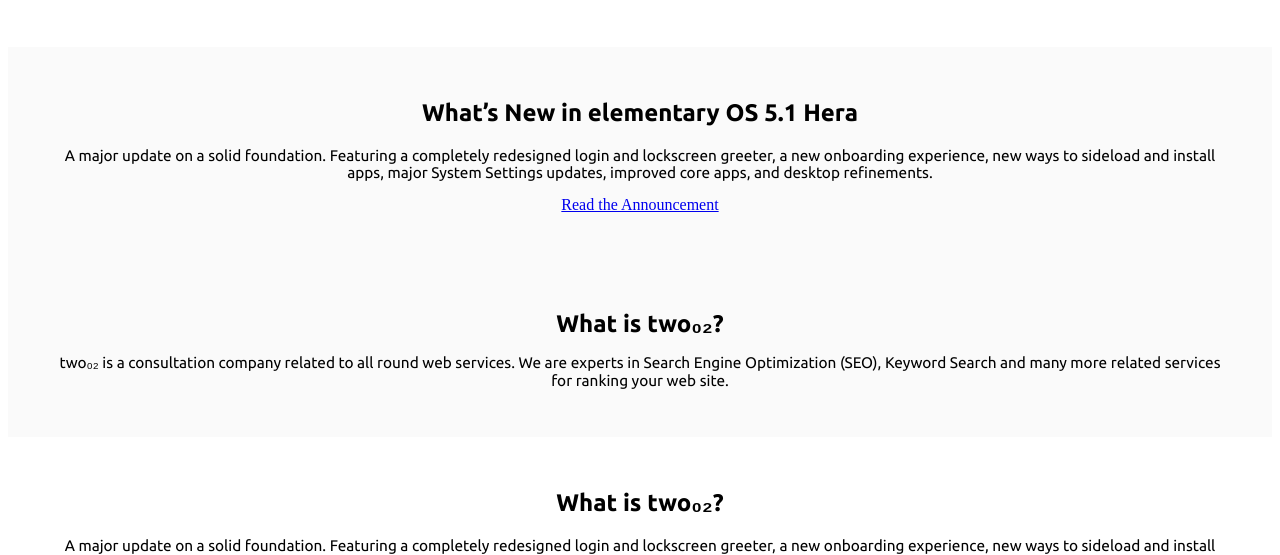
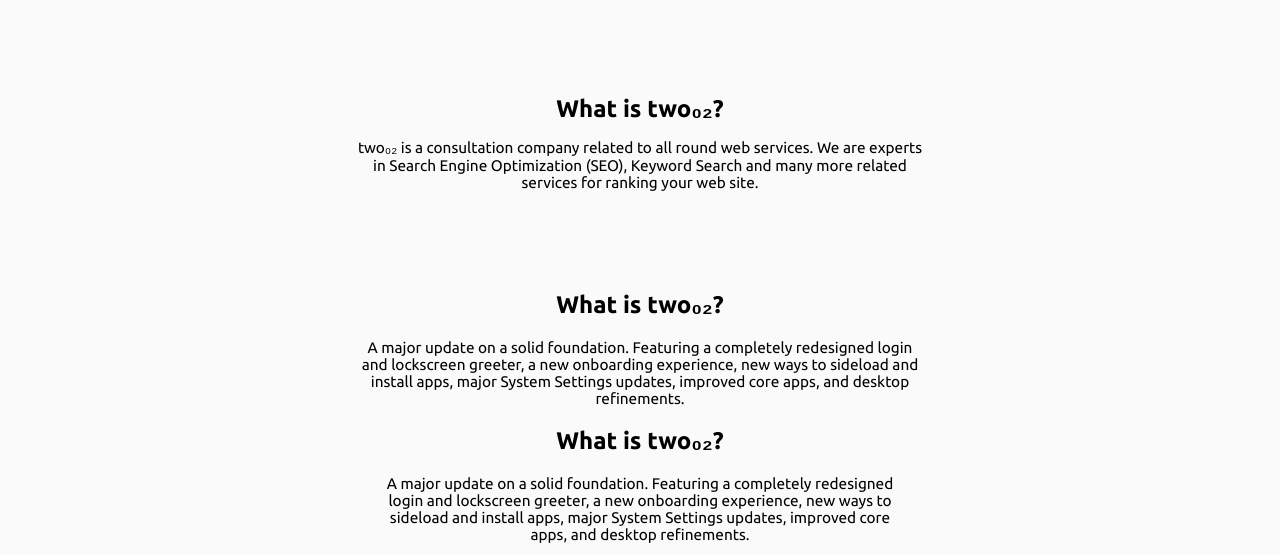
Before and after one commit to two02/two02.github.io, a plain HTML site: page index.html in a window 1280 px wide. Shown: the part 244-799 px from the top of the page. Drawn offline with Linux system fonts and the light colour scheme.

Commit message:
css modifications

```diff
--- a/index.html
+++ b/index.html
@@ -24,17 +24,8 @@
     <p class="slogonp">&#60;Web automation laboratory&#47;&#62;</p>
   </div>
 
-  <section id="whats-new" class="grey">
-    <div class="grid">
-        <div class="two-thirds">
-            <h2>What’s New in elementary OS 5.1 Hera</h2>
-            <p>A major update on a solid foundation. Featuring a completely redesigned login and lockscreen greeter, a new onboarding experience, new ways to sideload and install apps, major System Settings updates, improved core apps, and desktop refinements.</p>
-            <a href="https://blog.elementary.io/introducing-elementary-os-5-1-hera/" target="_blank" rel="noopener" class="read-more">Read the Announcement</a>
-        </div>
-    </div>
-</section>
 
-  <section id="whats-two02" class="grey">
+  <section id="whats-two02">
     <div class="grid">
       <h2>What is two₀₂?</h2>
       <p>two₀₂ is a consultation company related to all round web services. We are experts in Search Engine Optimization (SEO), Keyword Search and many more related services for ranking your web site.</p>
--- a/styles/styles.css
+++ b/styles/styles.css
@@ -1,6 +1,6 @@
 @import url('https://fonts.googleapis.com/css2?family=Ubuntu:ital,wght@0,400;0,500;0,700;1,300;1,400;1,500;1,700&display=swap');
 body {
-    background-color: #ffffff;
+    background-color: #fafafa;
   }
 
 
@@ -198,7 +198,7 @@ footer > * {
 
 .grid {
   margin: 0 auto;
-  max-width: 1200px;
+  max-width: 600px;
   padding: 32px 0;
   text-align: center;
   width: auto;
```
